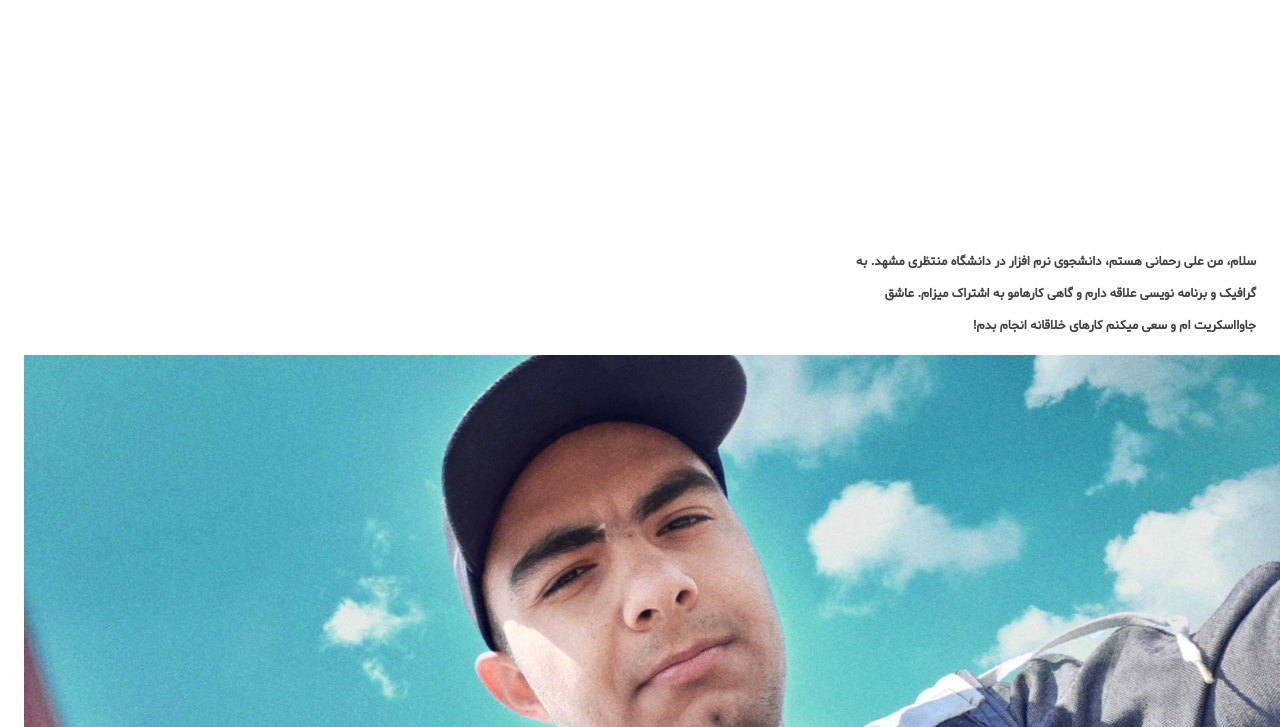
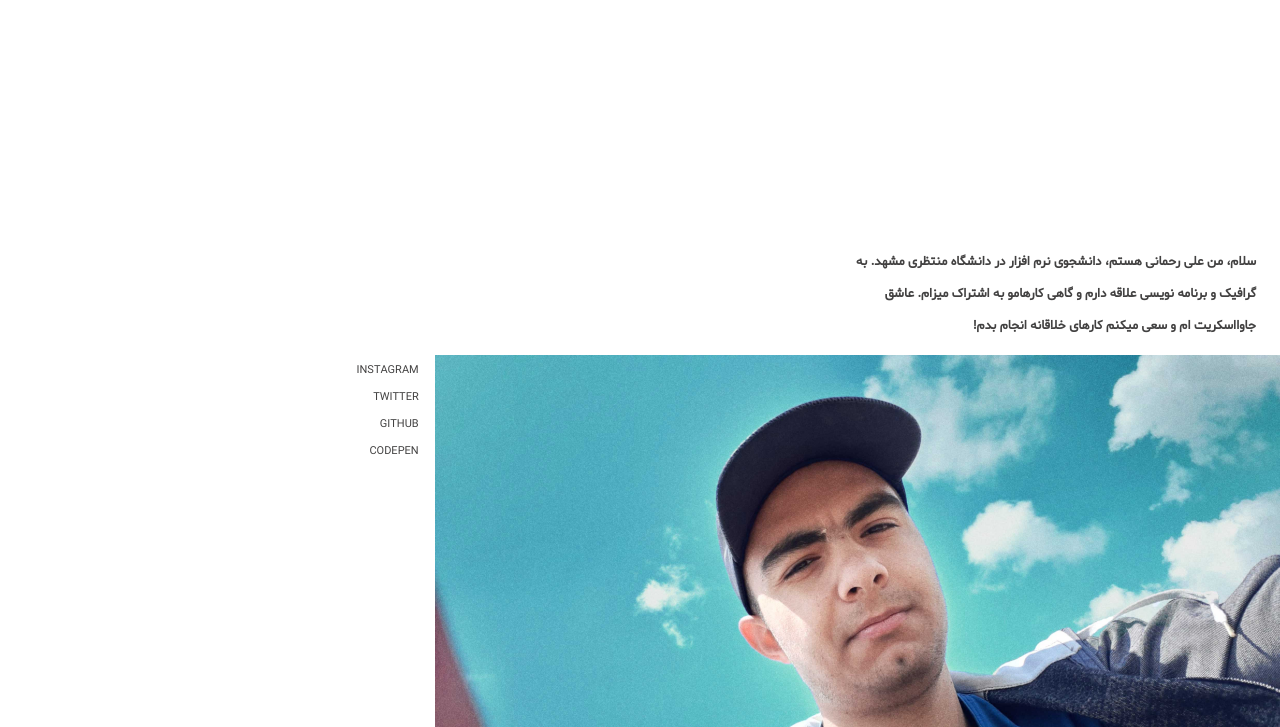
Before and after one commit to rahmaniali-ir/rahmaniali.ir, a plain HTML site: page index.html in a window 1280 px wide. Shown: the part 73-800 px from the top of the page. Drawn offline with Linux system fonts and the light colour scheme.

Commit message:
Responsive bug fix

```diff
--- a/src/style/style.sass
+++ b/src/style/style.sass
@@ -61,7 +61,7 @@ nav
             opacity: 1
 
 @media screen and ( min-width: 1280px )
-    img
+    .image
         grid-column: 1 / 4
 
 .about
```
Also changed, not shown: src/style/style.css.
